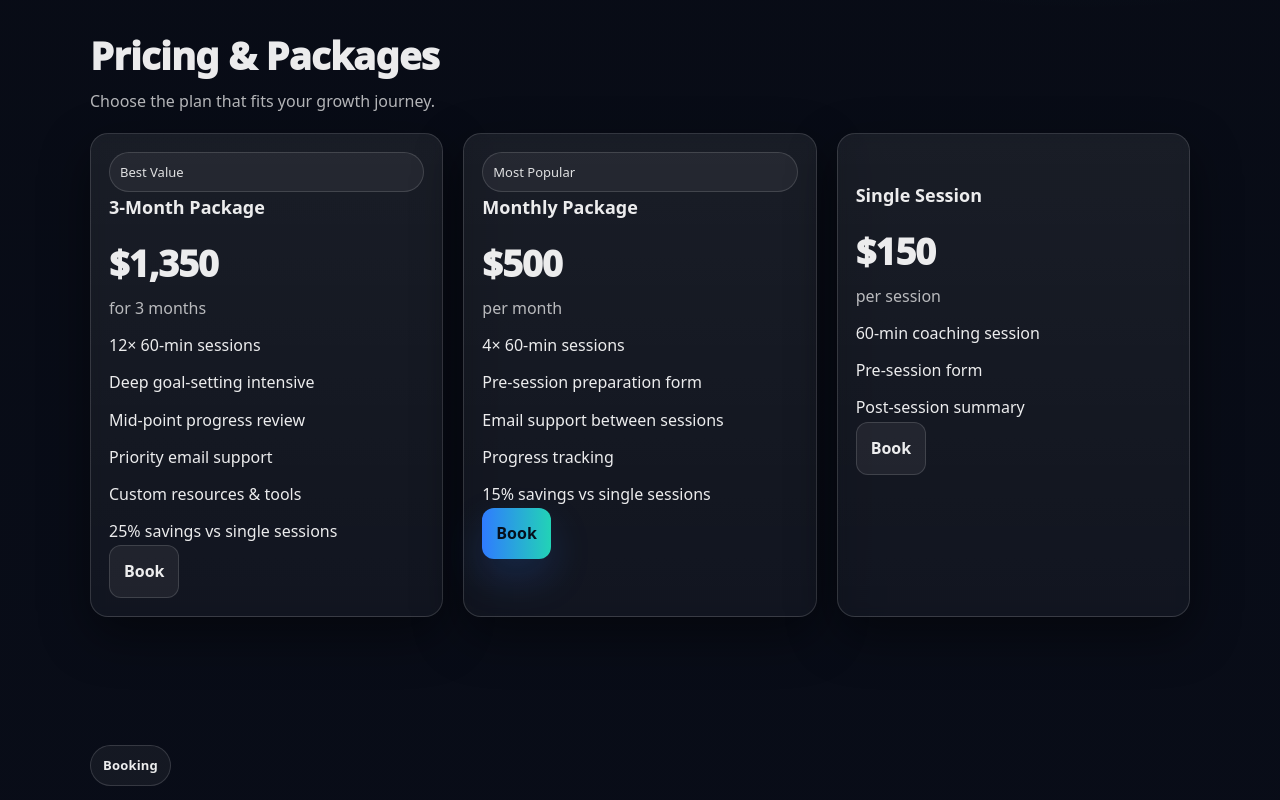
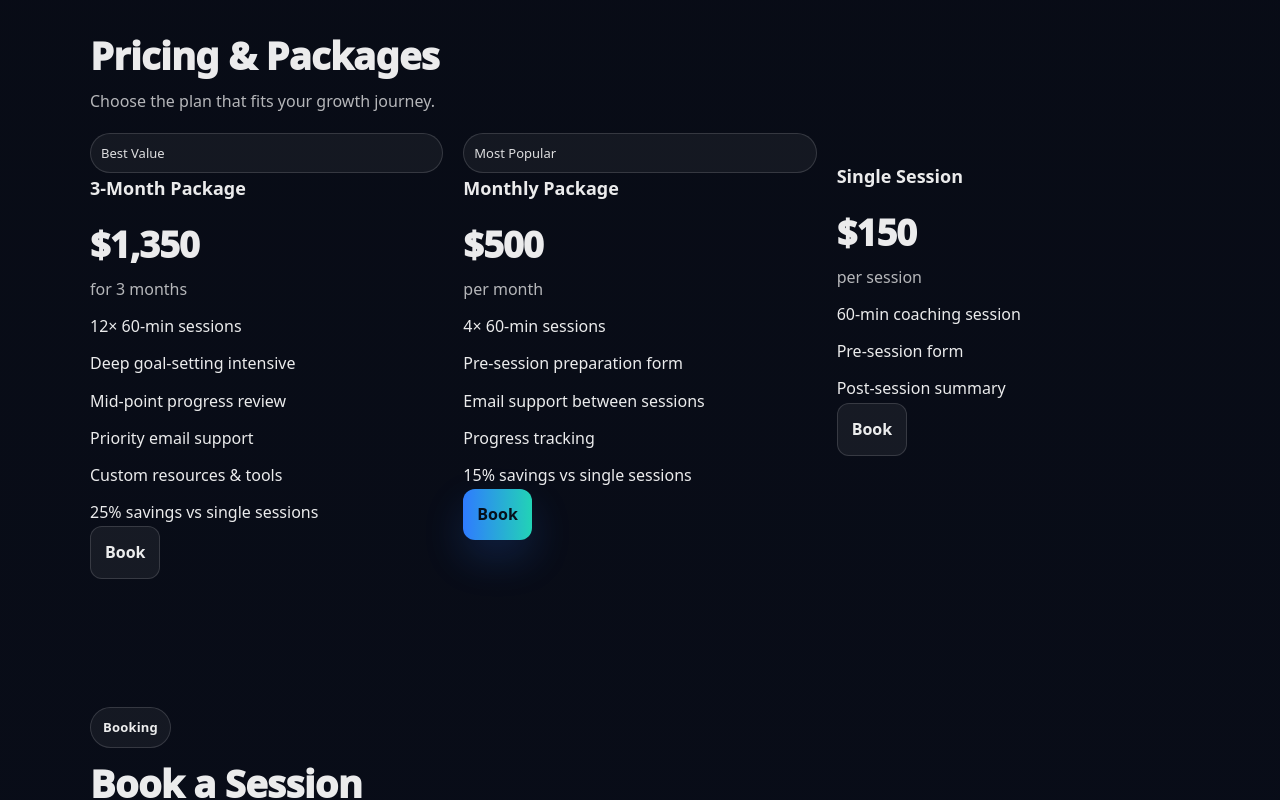
Before and after one commit to Saramah63/my-website, a Next.js app: page /en in a window 1280 px wide. Shown: the part 2060-2860 px from the top of the page. Built offline with nearby package versions, Linux system fonts and the light colour scheme.

Commit message:
Remove pricing card styles from globals.css
Removed pricing and packages card styles from globals.css.

```diff
--- a/app/globals.css
+++ b/app/globals.css
@@ -598,17 +598,3 @@ p{
   background: rgba(34,211,182,0.10);
   border-color: rgba(34,211,182,0.22);
 }
-/* Pricing / Packages border only */
-.priceCard,
-.miniCard,
-.card.pricing,
-.card.packages {
-  border: 1px solid var(--border, #e2e8f0);
-  border-radius: 16px;
-  border: 1px solid var(--border);
-  background: linear-gradient(180deg, rgba(255,255,255,0.07), rgba(255,255,255,0.04));
-  box-shadow: var(--shadow);
-  border-radius: var(--radius);
-  padding: 18px;
-  backdrop-filter: blur(6px);
-}
```
